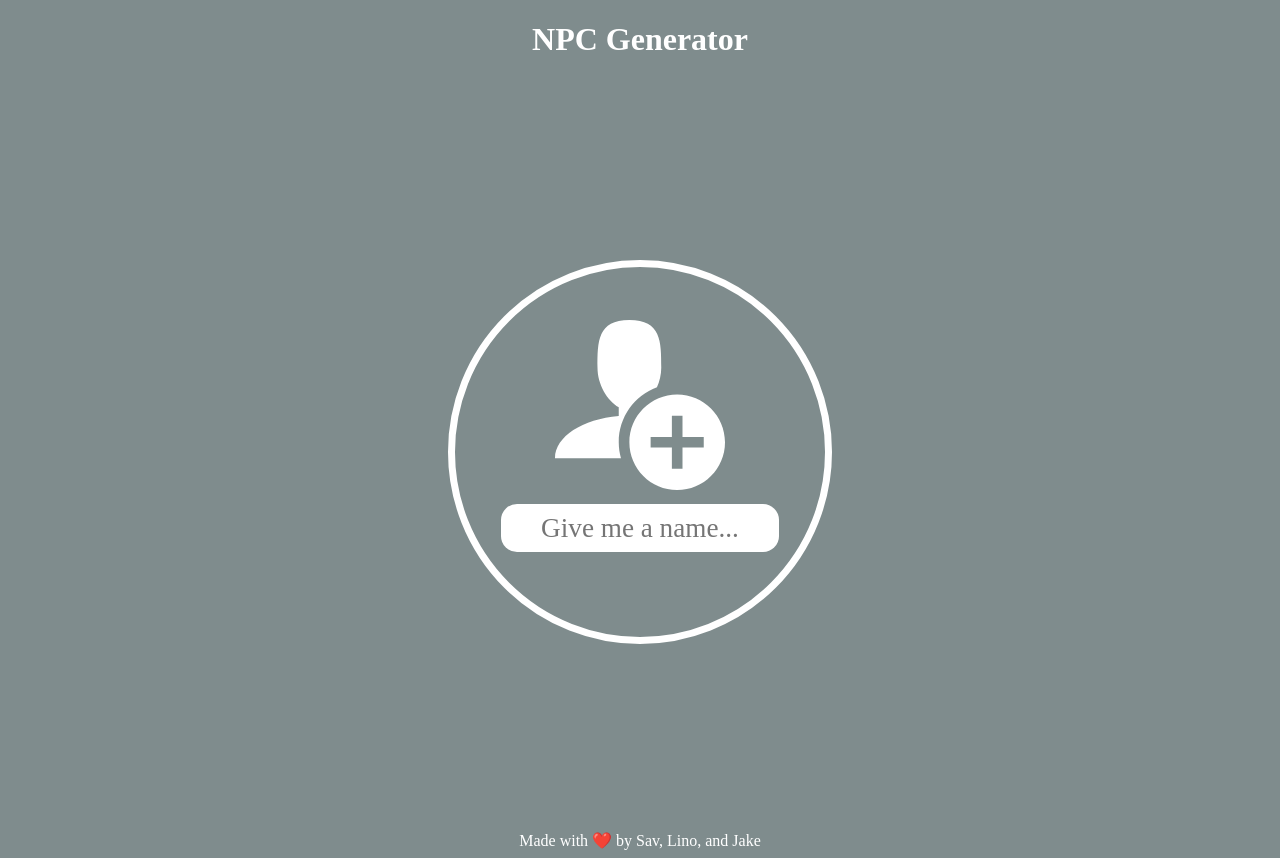
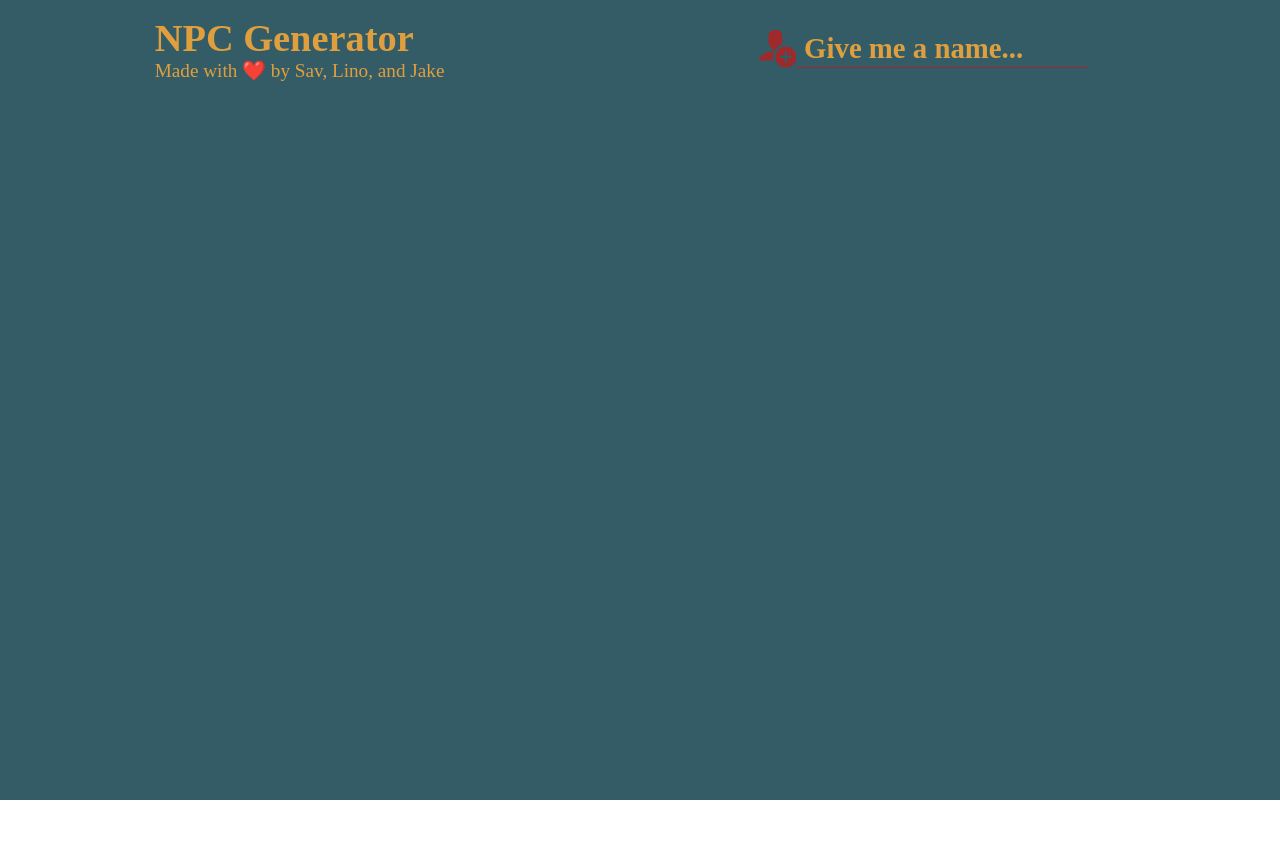
Before and after one commit to Lunaliar/npc-generator, a React (Create React App) app: page / in a window 1280 px wide. After the commit the page ends 800 px from the top, so only its background shows below. Built offline with nearby package versions, Linux system fonts and the light colour scheme.

Commit message:
New stlyes

```diff
--- a/package.json
+++ b/package.json
@@ -10,6 +10,7 @@
     "react-dom": "^18.2.0",
     "react-icons": "^4.6.0",
     "react-scripts": "5.0.1",
+    "sass": "^1.56.1",
     "uuid": "^8.3.2",
     "uuidv4": "^6.2.13",
     "web-vitals": "^2.1.4"
--- a/src/App.css
+++ b/src/App.css
@@ -1,164 +1,54 @@
 .App {
-  width: 100vw;
-  min-height: 100vh;
-  display: grid;
-  grid-template-rows: auto 1fr auto;
-  background: #7f8c8d;
-  color: white;
 }
-
-h1 {
-  text-align: center;
+.title-bar {
+  display: flex;
+}
+.add-npc {
+}
+.add-npc form {
+}
+.add-npc input {
+}
+.add-npc button {
 }
 .name-container {
-  display: flex;
-  height: 60px;
-  justify-content: center;
-  align-items: center;
-  margin-bottom: 1rem;
-  font-weight: 600;
-  font-size: 1.5rem;
 }
 .trait {
-  display: flex;
-  gap: 16px;
 }
 .npc-generator {
-  display: flex;
-  justify-content: center;
 }
 .npc-list {
-  display: flex;
-  align-items: center;
-  flex-wrap: wrap;
-  gap: 1rem;
-  padding: 40px;
-}
-.add-npc {
-  display: flex;
-  justify-content: center;
-  align-items: center;
-  padding: 32px 24px;
-  height: 600px;
-  width: 600px;
-}
-.add-npc form {
-  display: flex;
-  justify-content: center;
-  align-items: center;
-  border: 7px solid white;
-  height: 370px;
-  width: 370px;
-  border-radius: 50%;
-  flex-direction: column;
-  gap: 0.5rem;
-}
-.add-npc input {
-  line-height: 2rem;
-  border-radius: 1rem;
-  border: none;
-  outline: none;
-  font-size: 1.7rem;
-  width: 75%;
-  text-align: center;
-  margin-bottom: 2rem;
-  padding: 0.5rem 0;
-}
-.add-npc button {
-  color: white;
-  background: none;
-  outline: none;
-  border: none;
-  cursor: pointer;
-  user-select: none;
 }
 
 .npc-card {
-  padding: 1rem;
-  box-shadow: 0 10px 20px rgba(0, 0, 0, 0.19), 0 6px 6px rgba(0, 0, 0, 0.23);
-  border-radius: 0.75rem;
-  background: white;
-  color: black;
-  width: 550px;
 }
 
 .traits {
-  display: flex;
-  flex-wrap: wrap;
-  font-size: 1rem;
-  padding: 0.5rem 0.2rem;
-  gap: 4px;
 }
 .edit-name {
-  text-align: center;
 }
 .trait-name {
-  font-weight: 800;
-  font-size: 1rem;
 }
 .trait-items {
-  display: flex;
 }
 
 .trait-row {
-  user-select: none;
-  height: 60px;
-  width: 260px;
-  display: flex;
-  flex-direction: column;
-  margin: 0.5rem 0;
 }
 .trait-row select {
-  user-select: none;
-  width: 260px;
-  border: none;
-  border-bottom: 2px solid red;
-  margin-left: auto;
 }
 .randomTrait-icon {
-  cursor: pointer;
 }
 .icon {
-  padding: 0.75rem;
-  display: flex;
-  justify-content: center;
-  align-items: center;
-  width: 2rem;
-  height: 2rem;
-  border-radius: 50%;
-  cursor: pointer;
-  border: 3px solid black;
-  box-shadow: 0 10px 20px rgba(0, 0, 0, 0.19), 0 6px 6px rgba(0, 0, 0, 0.23);
 }
 .icon:active {
-  transform: scale(0.9);
-  transition: all 0.5 ease-in-out;
 }
 .trait-icon {
-  display: flex;
-  margin-right: 0.3rem;
-  margin-bottom: 0.2rem;
-  justify-content: center;
-  padding: 0.1rem;
-  align-items: center;
-  border-radius: 50%;
-  border: 3px solid black;
-  cursor: pointer;
-  box-shadow: 0 1px 2.5px rgba(0, 0, 0, 0.19), 0 3px 3px rgba(0, 0, 0, 0.23);
 }
 .trait-icon:active {
-  transform: scale(0.9);
-  transition: all 0.5 ease-in-out;
 }
 
 footer {
-  padding: 8px;
-  text-align: center;
 }
 
 .controls {
-  display: flex;
-  justify-content: space-around;
-  align-items: center;
-  height: 60px;
 }
--- a/src/App.js
+++ b/src/App.js
@@ -1,13 +1,11 @@
 import './normalize.css'
-import './App.css'
+import './styler.scss'
 import Generator from './Generator'
 
 function App() {
   return (
     <div className="App">
-      <h1>NPC Generator</h1>
       <Generator />
-      <footer>Made with ❤️ by Sav, Lino, and Jake</footer>
     </div>
   )
 }
--- a/src/Generator.js
+++ b/src/Generator.js
@@ -5,8 +5,10 @@ import {ImUserPlus} from 'react-icons/im'
 function Generator() {
   const [npcs, setNpcs] = useState([])
   const [input, setInput] = useState('')
-  const handleSubmit = e => {
-    e.preventDefault()
+  const handleKey = e => {
+    if (e.code === 'Enter') handleSubmit()
+  }
+  const handleSubmit = () => {
     setNpcs(prevNPCS => [...prevNPCS, {name: input, id: prevNPCS.length}])
     setInput('')
   }
@@ -14,8 +16,26 @@ function Generator() {
     const updatedNPCs = npcs.filter(npc => npc.id !== id)
     setNpcs(updatedNPCs)
   }
+
   return (
     <div className="npc-generator">
+      <div className="title-bar">
+        <header>
+          <p>NPC Generator</p>
+          <span>Made with ❤️ by Sav, Lino, and Jake</span>
+        </header>
+        <div title="Add NPC">
+          <ImUserPlus className="icon" onClick={handleSubmit} />
+          <input
+            placeholder="Give me a name..."
+            type="text"
+            onKeyDown={e => handleKey(e)}
+            required
+            onChange={e => setInput(e.target.value)}
+            value={input}
+          />
+        </div>
+      </div>
       <div className="npc-list">
         {npcs &&
           npcs.map(npc => {
@@ -23,20 +43,6 @@ function Generator() {
               <NPC key={npc.id} name={npc.name} deleteNPC={deleteNPC} id={npc.id} />
             )
           })}
-        <div className="add-npc" title="Add NPC">
-          <form onSubmit={e => handleSubmit(e)}>
-            <button type="submit">
-              <ImUserPlus size={170} />
-            </button>
-            <input
-              placeholder="Give me a name..."
-              type="text"
-              required
-              onChange={e => setInput(e.target.value)}
-              value={input}
-            />
-          </form>
-        </div>
       </div>
     </div>
   )
--- /dev/null
+++ b/src/styler.scss
@@ -0,0 +1,149 @@
+:root {
+  --bg: #335c67;
+  --cardbg: #540b0e;
+  --titleColor: #9e2a2b;
+  --fontColor: #fff3b0;
+  --darkerFont: #e09f3e;
+}
+
+.npc-generator {
+  @media screen and (max-width: 30rem) {
+    font-size: 0.5em;
+  }
+  min-height: 100vh;
+  background-color: var(--bg);
+  max-width: 100vw;
+  display: flex;
+  flex-direction: column;
+
+  .icon {
+    cursor: pointer;
+  }
+  .title-bar {
+    display: flex;
+    padding: 1rem;
+    @media screen and (max-width: 40rem) {
+      flex-direction: column;
+      gap: 0.5rem;
+    }
+
+    font-size: 1.2em;
+    align-items: center;
+    justify-content: space-around;
+    header {
+      color: var(--darkerFont);
+      p {
+        font-weight: 800;
+        font-size: 2em;
+        margin: 0;
+      }
+    }
+    div {
+      justify-content: center;
+      display: flex;
+      font-size: 1.5em;
+      .icon {
+        font-size: 1.3em;
+        color: var(--titleColor);
+      }
+      input {
+        color: var(--darkerFont);
+        border: none;
+        outline: none;
+        background: transparent;
+        max-width: 70%;
+        border-bottom: var(--titleColor) 0.01rem solid;
+        padding-left: 0.5rem;
+      }
+      ::placeholder {
+        font-weight: 700;
+        color: var(--darkerFont);
+      }
+    }
+  }
+  .npc-list {
+    display: flex;
+    flex-wrap: wrap;
+    gap: 0.5rem;
+    padding: 0.5rem;
+    justify-content: center;
+    @media screen and (max-width: 40rem) {
+      font-size: 2em;
+      padding: 0;
+      padding-bottom: 8rem;
+    }
+  }
+  .npc-card {
+    @media screen and (max-width: 40rem) {
+      width: 100%;
+      border-radius: 0;
+    }
+    min-width: 23rem;
+    border-radius: 0.4rem;
+    background-color: var(--cardbg);
+    color: var(--fontColor);
+    padding: 1rem;
+    display: flex;
+    flex-direction: column;
+    .name-container {
+      font-size: 1.3rem;
+      display: flex;
+      align-items: center;
+      justify-content: space-around;
+      padding-bottom: 0.5rem;
+      .icon {
+        font-size: 1.3em;
+      }
+      div {
+        display: flex;
+        align-items: center;
+        gap: 0.5rem;
+      }
+      input {
+        color: var(--fontColor);
+        max-width: 50%;
+        background: transparent;
+        border: none;
+        border-bottom: var(--fontColor) 0.01rem solid;
+      }
+    }
+
+    .traits {
+      user-select: none;
+      padding: 0.25rem;
+      gap: 0.2rem;
+      font-size: 0.9rem;
+      .trait-row {
+        display: flex;
+        align-items: center;
+        justify-content: space-between;
+        border-bottom: var(--titleColor) solid 0.1rem;
+        .trait-items {
+          display: flex;
+        }
+        .trait-value {
+          font-size: 0.75em;
+          select {
+            width: 100%;
+            text-align: end;
+            background: var(--cardbg);
+            border: none;
+            outline: none;
+            color: var(--fontColor);
+          }
+        }
+      }
+    }
+
+    .controls {
+      align-items: center;
+      display: flex;
+      justify-content: space-between;
+      .icon {
+        color: var(--darkerFont);
+        font-size: 2rem;
+      }
+      justify-content: space-around;
+    }
+  }
+}
--- a/src/traits.js
+++ b/src/traits.js
@@ -101,19 +101,19 @@ export const interaction = [
 ]
 
 export const bond = [
-  'Dedicated to a personal life goal',
-  'Protective of close family members',
-  'Protective of colleagues or compatriots',
-  'Loyal to a benefactor, or patron',
-  'Captivated by a romantic interest',
+  'Dedicated to a life goal',
+  'Protective of family members',
+  'Protective of compatriots',
+  'Loyal to a benefactor',
+  'Captivated by a romance',
   'Drawn to a special place',
-  'Protective of a sentimental keepsake',
-  'Protective of a valuable possession',
+  'Protective of a keepsake',
+  'Protective of a possession',
   'Out for revenge',
 ]
 
 export const flaw = [
-  'Forbidden love or easily romanced',
+  'Forbidden love/easily swooned',
   'Enjoys decadent pleasures',
   'Arrogance',
   "Envies another's possessions",
```
Also changed, not shown: src/NPC.js (+46 -23 lines), src/normalize.css, 1 other file (tests, documents, lock files or other folders).
